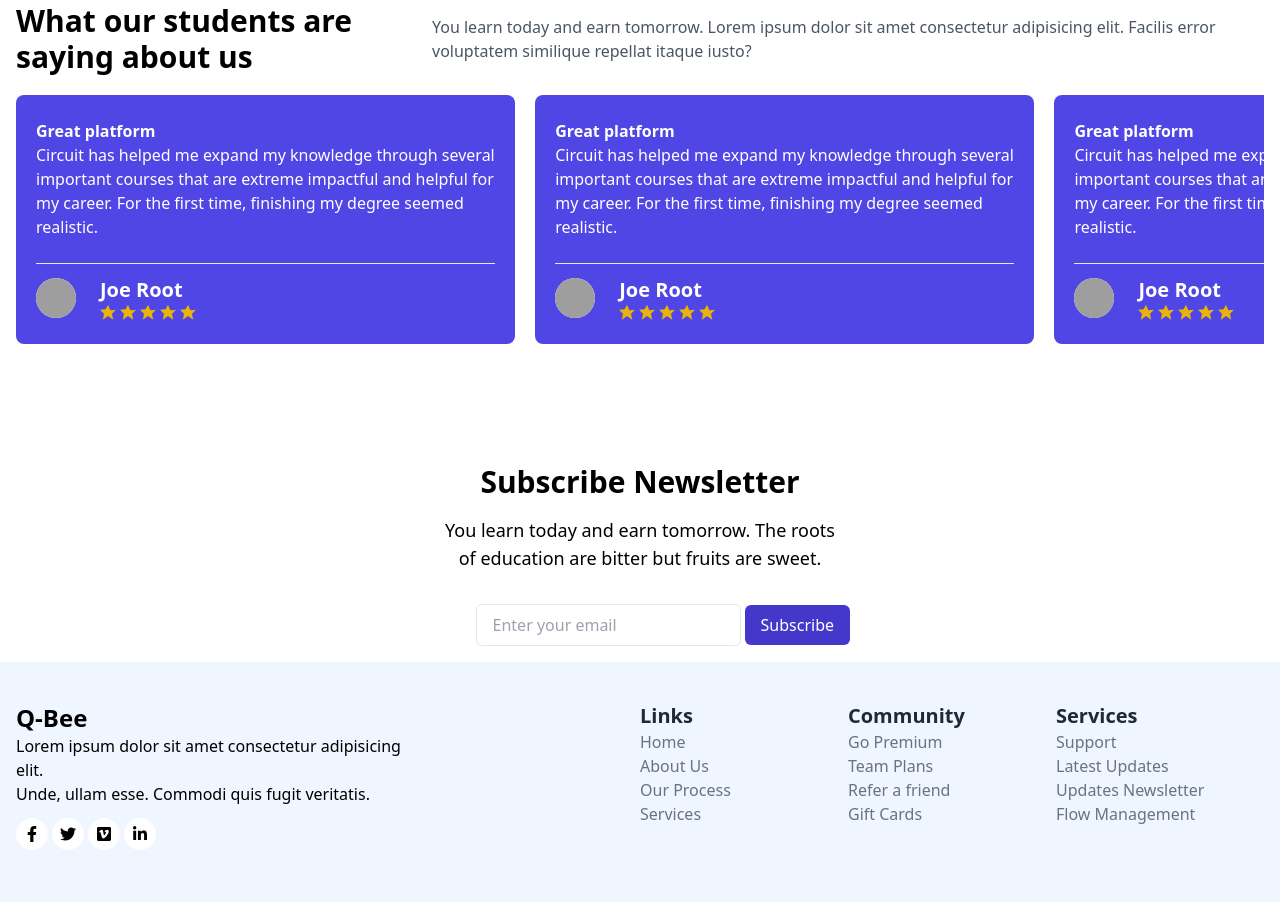
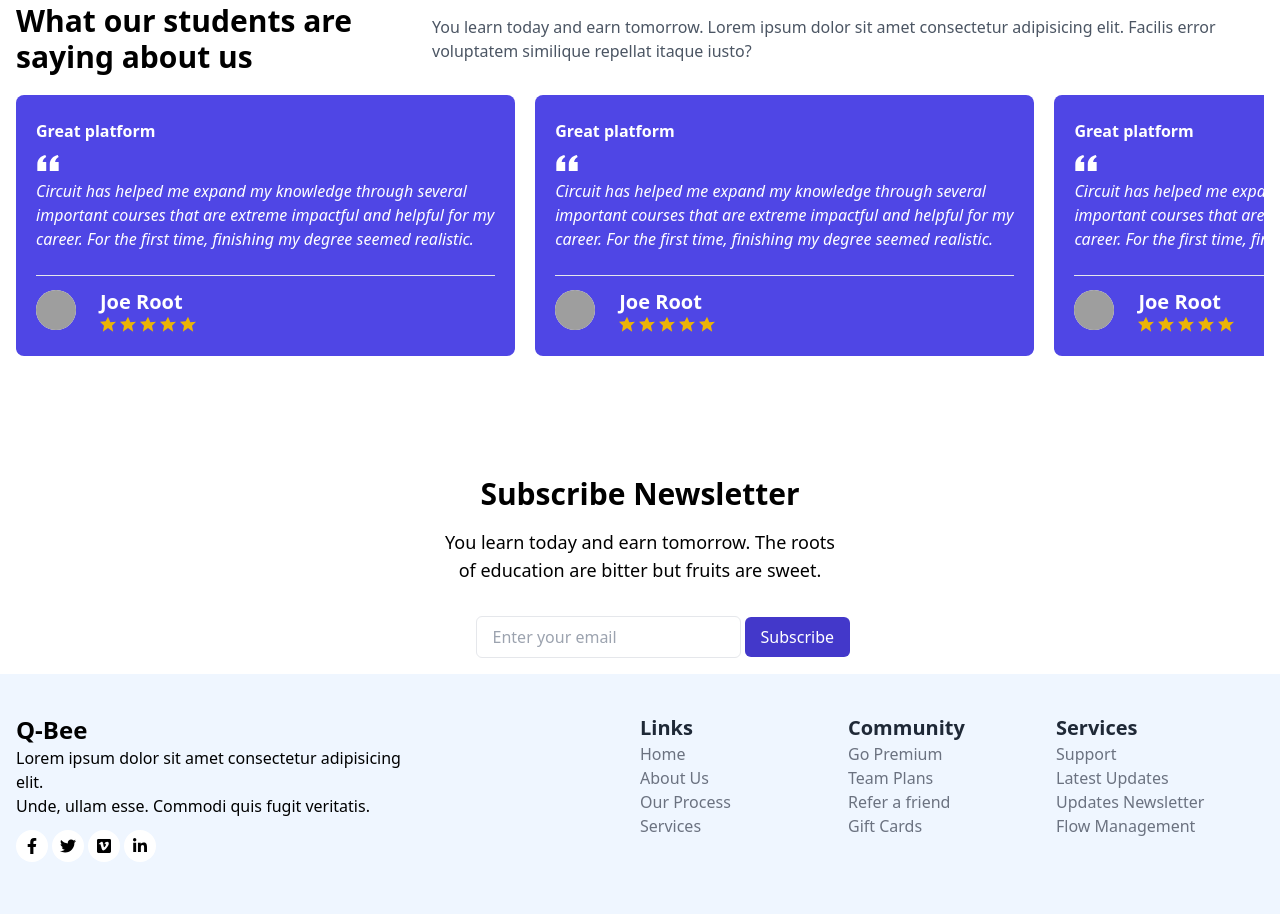
Before and after one commit to SumanKisku/studious-octo-train, a website: page index.html in a window 1280 px wide. Shown: the part 2396-3310 px from the top of the page. Drawn offline with nearby package versions, Linux system fonts and the light colour scheme; grey boxes are pictures that could not be loaded.

Commit message:
blockquote modified

```diff
--- a/index.html
+++ b/index.html
@@ -588,11 +588,23 @@
                 <div class="embla__slide">
                     <div class="w-full px-5 py-6 text-white bg-indigo-600 rounded-lg">
                         <h3 class="font-semibold">Great platform</h3>
+
+                        <blockquote class="italic text-white">
+                            <svg aria-hidden="true" class="w-6 h-6 mt-3 text-white-400"
+                                viewBox="0 0 24 27" fill="none" xmlns="http://www.w3.org/2000/svg">
+                                <path
+                                    d="M14.017 18L14.017 10.609C14.017 4.905 17.748 1.039 23 0L23.995 2.151C21.563 3.068 20 5.789 20 8H24V18H14.017ZM0 18V10.609C0 4.905 3.748 1.038 9 0L9.996 2.151C7.563 3.068 6 5.789 6 8H9.983L9.983 18L0 18Z"
+                                    fill="currentColor" />
+                            </svg>
                             <p class="pb-6 border-b ">
-                            Circuit has helped me expand my knowledge through several important courses that are extreme
+                                Circuit has helped me expand my knowledge through several important courses that are
+                                extreme
                                 impactful and helpful for my career. For the first time, finishing my degree seemed
                                 realistic.
                             </p>
+                        </blockquote>
+
+
                         <div class="flex items-center mt-3">
                             <div class="flex items-center justify-center w-10 h-10 mr-6 bg-white rounded-full">
                                 <img class="w-full h-auto rounded-full" src="https://i.pravatar.cc/400" alt="">
@@ -630,15 +642,26 @@
                 <div class="embla__slide">
                     <div class="w-full px-5 py-6 text-white bg-indigo-600 rounded-lg">
                         <h3 class="font-semibold">Great platform</h3>
-                        <p class="pb-6 border-b">
-                            Circuit has helped me expand my knowledge through several important courses that are extreme
+
+                        <blockquote class="italic text-white">
+                            <svg aria-hidden="true" class="w-6 h-6 mt-3 text-white-400" viewBox="0 0 24 27" fill="none"
+                                xmlns="http://www.w3.org/2000/svg">
+                                <path
+                                    d="M14.017 18L14.017 10.609C14.017 4.905 17.748 1.039 23 0L23.995 2.151C21.563 3.068 20 5.789 20 8H24V18H14.017ZM0 18V10.609C0 4.905 3.748 1.038 9 0L9.996 2.151C7.563 3.068 6 5.789 6 8H9.983L9.983 18L0 18Z"
+                                    fill="currentColor" />
+                            </svg>
+                            <p class="pb-6 border-b ">
+                                Circuit has helped me expand my knowledge through several important courses that are
+                                extreme
                                 impactful and helpful for my career. For the first time, finishing my degree seemed
                                 realistic.
                             </p>
+                        </blockquote>
+
+
                         <div class="flex items-center mt-3">
                             <div class="flex items-center justify-center w-10 h-10 mr-6 bg-white rounded-full">
-                                <img class="w-full h-auto rounded-full" src="https://i.pravatar.cc/400
-                                " alt="">
+                                <img class="w-full h-auto rounded-full" src="https://i.pravatar.cc/400" alt="">
                             </div>
                             <div>
                                 <h3 class="text-xl font-extrabold">Joe Root</h3>
@@ -665,6 +688,7 @@
                                             d="M10 1l2.928 6.688L20 7.25l-5 4.875 1.464 7.562L10 15.125 3.536 19.687l1.464-7.563-5-4.875 7.072-.563L10 1z" />
                                     </svg>
                                 </div>
+
                             </div>
                         </div>
                     </div>
@@ -672,15 +696,26 @@
                 <div class="embla__slide">
                     <div class="w-full px-5 py-6 text-white bg-indigo-600 rounded-lg">
                         <h3 class="font-semibold">Great platform</h3>
-                        <p class="pb-6 border-b">
-                            Circuit has helped me expand my knowledge through several important courses that are extreme
+
+                        <blockquote class="italic text-white">
+                            <svg aria-hidden="true" class="w-6 h-6 mt-3 text-white-400" viewBox="0 0 24 27" fill="none"
+                                xmlns="http://www.w3.org/2000/svg">
+                                <path
+                                    d="M14.017 18L14.017 10.609C14.017 4.905 17.748 1.039 23 0L23.995 2.151C21.563 3.068 20 5.789 20 8H24V18H14.017ZM0 18V10.609C0 4.905 3.748 1.038 9 0L9.996 2.151C7.563 3.068 6 5.789 6 8H9.983L9.983 18L0 18Z"
+                                    fill="currentColor" />
+                            </svg>
+                            <p class="pb-6 border-b ">
+                                Circuit has helped me expand my knowledge through several important courses that are
+                                extreme
                                 impactful and helpful for my career. For the first time, finishing my degree seemed
                                 realistic.
                             </p>
+                        </blockquote>
+
+
                         <div class="flex items-center mt-3">
                             <div class="flex items-center justify-center w-10 h-10 mr-6 bg-white rounded-full">
-                                <img class="w-full h-auto rounded-full" src="https://i.pravatar.cc/400
-                                " alt="">
+                                <img class="w-full h-auto rounded-full" src="https://i.pravatar.cc/400" alt="">
                             </div>
                             <div>
                                 <h3 class="text-xl font-extrabold">Joe Root</h3>
@@ -707,6 +742,7 @@
                                             d="M10 1l2.928 6.688L20 7.25l-5 4.875 1.464 7.562L10 15.125 3.536 19.687l1.464-7.563-5-4.875 7.072-.563L10 1z" />
                                     </svg>
                                 </div>
+
                             </div>
                         </div>
                     </div>
@@ -714,15 +750,26 @@
                 <div class="embla__slide">
                     <div class="w-full px-5 py-6 text-white bg-indigo-600 rounded-lg">
                         <h3 class="font-semibold">Great platform</h3>
-                        <p class="pb-6 border-b">
-                            Circuit has helped me expand my knowledge through several important courses that are extreme
+
+                        <blockquote class="italic text-white">
+                            <svg aria-hidden="true" class="w-6 h-6 mt-3 text-white-400" viewBox="0 0 24 27" fill="none"
+                                xmlns="http://www.w3.org/2000/svg">
+                                <path
+                                    d="M14.017 18L14.017 10.609C14.017 4.905 17.748 1.039 23 0L23.995 2.151C21.563 3.068 20 5.789 20 8H24V18H14.017ZM0 18V10.609C0 4.905 3.748 1.038 9 0L9.996 2.151C7.563 3.068 6 5.789 6 8H9.983L9.983 18L0 18Z"
+                                    fill="currentColor" />
+                            </svg>
+                            <p class="pb-6 border-b ">
+                                Circuit has helped me expand my knowledge through several important courses that are
+                                extreme
                                 impactful and helpful for my career. For the first time, finishing my degree seemed
                                 realistic.
                             </p>
+                        </blockquote>
+
+
                         <div class="flex items-center mt-3">
                             <div class="flex items-center justify-center w-10 h-10 mr-6 bg-white rounded-full">
-                                <img class="w-full h-auto rounded-full" src="https://i.pravatar.cc/400
-                                " alt="">
+                                <img class="w-full h-auto rounded-full" src="https://i.pravatar.cc/400" alt="">
                             </div>
                             <div>
                                 <h3 class="text-xl font-extrabold">Joe Root</h3>
@@ -749,11 +796,11 @@
                                             d="M10 1l2.928 6.688L20 7.25l-5 4.875 1.464 7.562L10 15.125 3.536 19.687l1.464-7.563-5-4.875 7.072-.563L10 1z" />
                                     </svg>
                                 </div>
+
                             </div>
                         </div>
                     </div>
                 </div>
-
             </div>
         </div>
 
```
Also changed, not shown: dist/output.css. Lines whose indentation alone changed are shown as unchanged.
